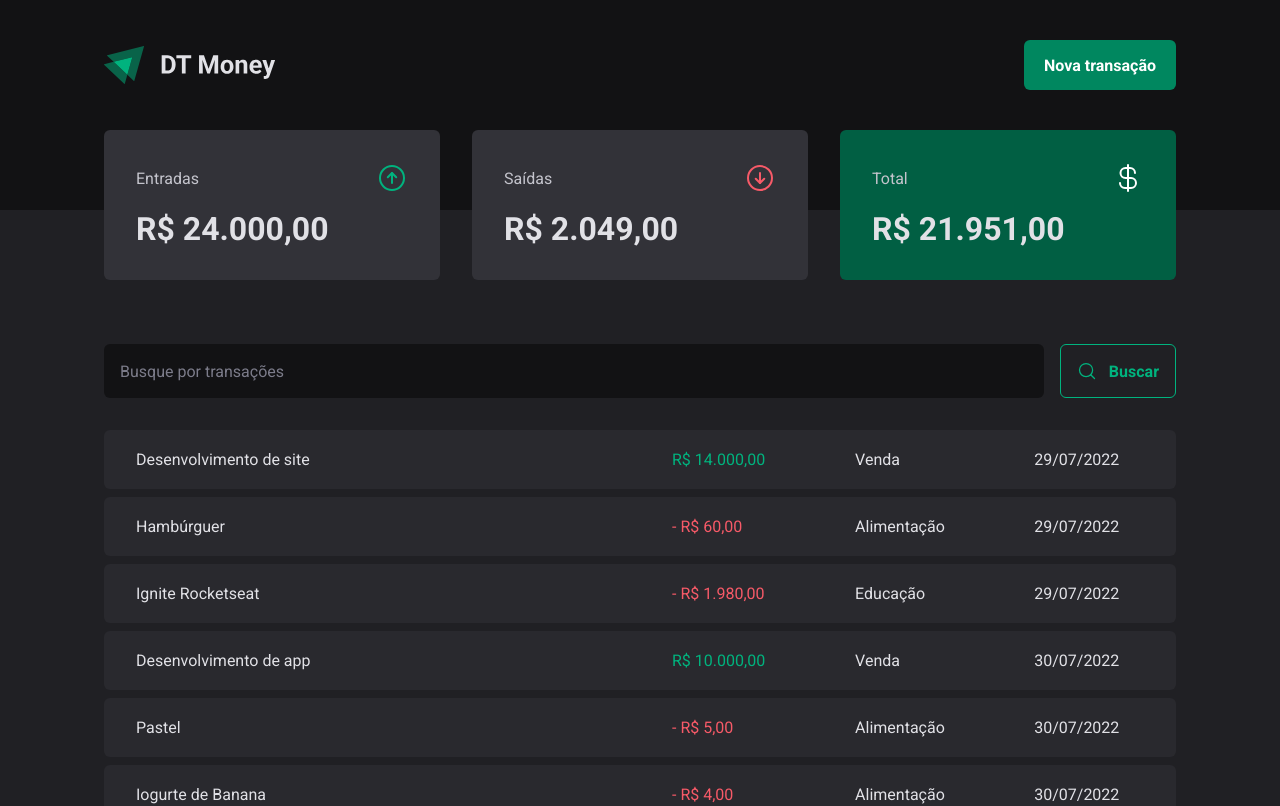
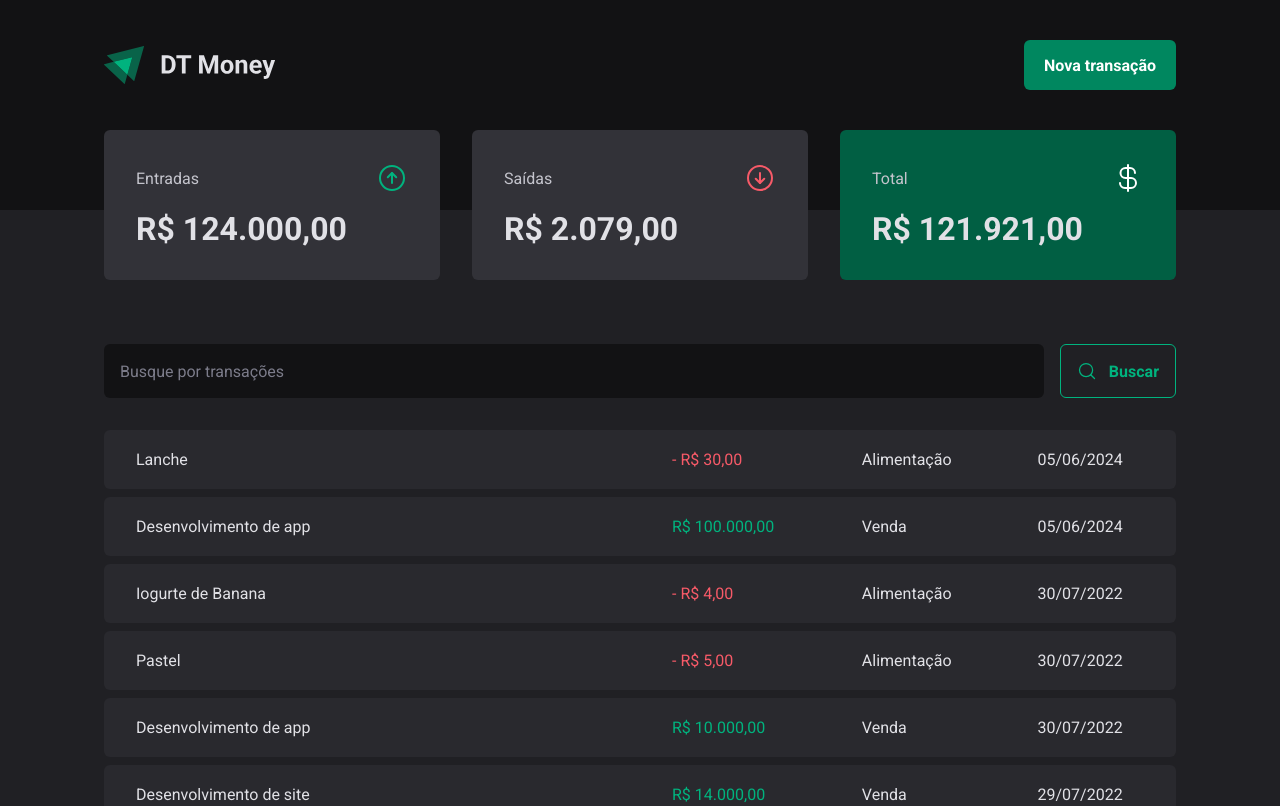
Before and after one commit to fabiobatoni/DT-money, a React (Vite) app: page / in a window 1280 px wide. Shown: the top 806 px of the page. Built offline with nearby package versions, Linux system fonts and the light colour scheme; data requests are answered from the project's data file.

Commit message:
component: context: create new transaction
Add new function in context to create
new transactions

Signed-off-by: fabiobatoni <fabio_batoni@hotmail.com>

```diff
--- a/server.json
+++ b/server.json
@@ -47,6 +47,22 @@
       "type": "outcome",
       "createdAt": "2022-07-30T13:38:57.560Z",
       "id": 6
+    },
+    {
+      "description": "Desenvolvimento de app",
+      "price": 100000,
+      "category": "Venda",
+      "type": "income",
+      "createdAt": "2024-06-05T16:21:30.583Z",
+      "id": 7
+    },
+    {
+      "description": "Lanche",
+      "price": 30,
+      "category": "Alimentação",
+      "type": "outcome",
+      "createdAt": "2024-06-05T16:33:43.989Z",
+      "id": 8
     }
   ]
 }
--- a/src/components/NewTransactionModal/index.tsx
+++ b/src/components/NewTransactionModal/index.tsx
@@ -5,6 +5,8 @@
 import * as z from 'zod';
 import { Controller, useForm } from 'react-hook-form';
 import { zodResolver } from '@hookform/resolvers/zod';
+import { useContext } from 'react';
+import { TransactionContext } from '../../contexts/TransactionsContext';
 
 
 const newTransactionFormSchema = z.object({
@@ -18,11 +20,14 @@
 
 export function NewTransactionModal() {
 
+  const { createTransaction } = useContext(TransactionContext)
+
   const {
     control,
     register,
     handleSubmit,
-    formState: { isSubmitting }
+    formState: { isSubmitting },
+    reset
   } = useForm<NewTransactionFormInputs>({
     resolver: zodResolver(newTransactionFormSchema),
     defaultValues: {
@@ -31,9 +36,17 @@
   })
 
   async function handleCreateNewTransaction(data: NewTransactionFormInputs) {
-    await new Promise(resolve => setTimeout(resolve, 2000))
 
-    console.log(data)
+    const { description, price, category, type } = data;
+
+    await createTransaction({
+      description,
+      price,
+      category,
+      type
+    })
+
+    reset()
   }
 
   return(
--- a/src/contexts/TransactionsContext.tsx
+++ b/src/contexts/TransactionsContext.tsx
@@ -10,9 +10,17 @@
   createdAt: string;
 }
 
+interface CreateTransactionInput {
+  description: string;
+  price: number;
+  category: string;
+  type: 'income' | 'outcome'
+}
+
 interface TransactionContextType {
   transactions: Transaction[];
   fetchTransactions: (query?: string) => Promise<void>;
+  createTransaction: (data: CreateTransactionInput) => Promise<void>;
 }
 
 interface TransactionsProviderProps {
@@ -29,6 +37,8 @@
 
     const response = await api.get('transactions', {
       params: {
+        _sort: 'createdAt',
+        _order: 'desc',
         q: query
       }
     })
@@ -36,12 +46,27 @@
     setTransactions(response.data)
   }
 
+  async function createTransaction(data: CreateTransactionInput) {
+
+    const { description, price, category, type } = data;
+
+    const response = await api.post('transactions', {
+      description,
+      price,
+      category,
+      type,
+      createdAt: new Date(),
+    })
+
+    setTransactions(state => [response.data, ...state])
+  }
+
   useEffect(() => {
     fetchTransactions()
   }, []);
 
   return(
-    <TransactionContext.Provider value={{ transactions, fetchTransactions }}>
+    <TransactionContext.Provider value={{ transactions, fetchTransactions, createTransaction }}>
       {children}
     </TransactionContext.Provider>
   )
```
